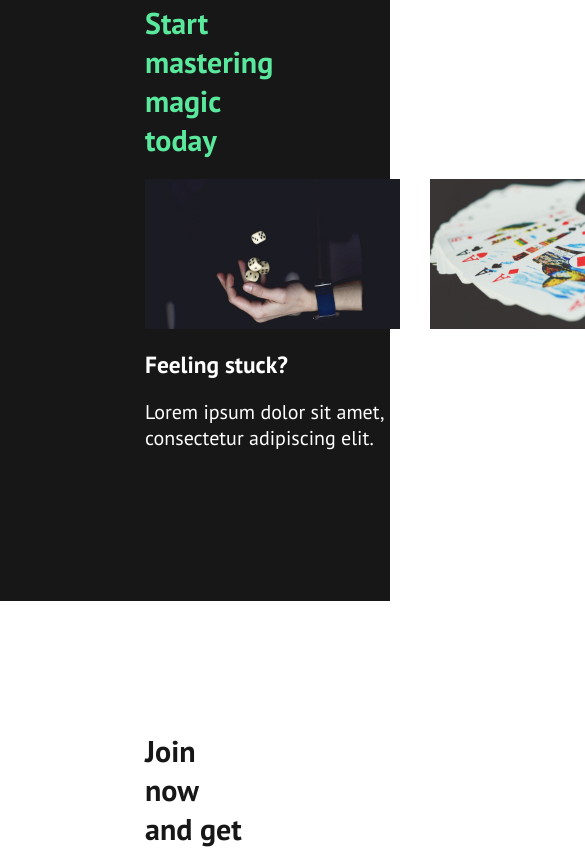
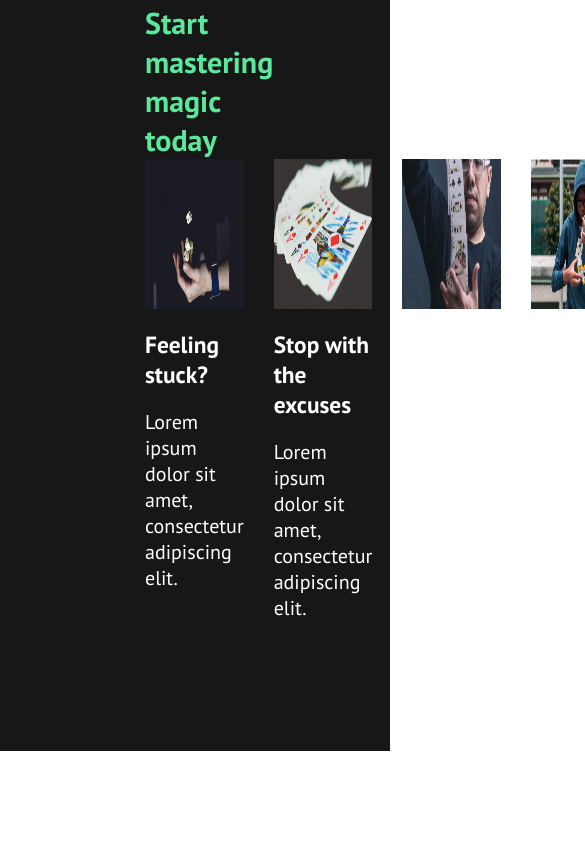
Before and after one commit to Annie-Huang/magic-v2, a website: page index.html in a window 390 px wide. Shown: the part 1125-1987 px from the top of the page, 585 px wide, since content can reach past the window. Drawn offline with Linux system fonts and the light colour scheme.

Commit message:
Kevin's solution: Do mobile first, add reset for ul, ol and img.

```diff
--- a/style.css
+++ b/style.css
@@ -33,9 +33,12 @@ p {
   margin: 0;
 }
 
-ul {
+/*ul {*/
+ul[class],  /* <--- Kevin's approach */
+ol[class] {
   list-style-type: none;
   padding: 0;
+  margin: 0; /* Added by Kevin */
 }
 
 /* Utility classes */
@@ -79,6 +82,8 @@ h1 span {
 
 img {
   display: block;
+  max-width: 100%; /* Added by Kevin */
+  height: auto; /* Added by Kevin */
 }
 
 .card {
```
